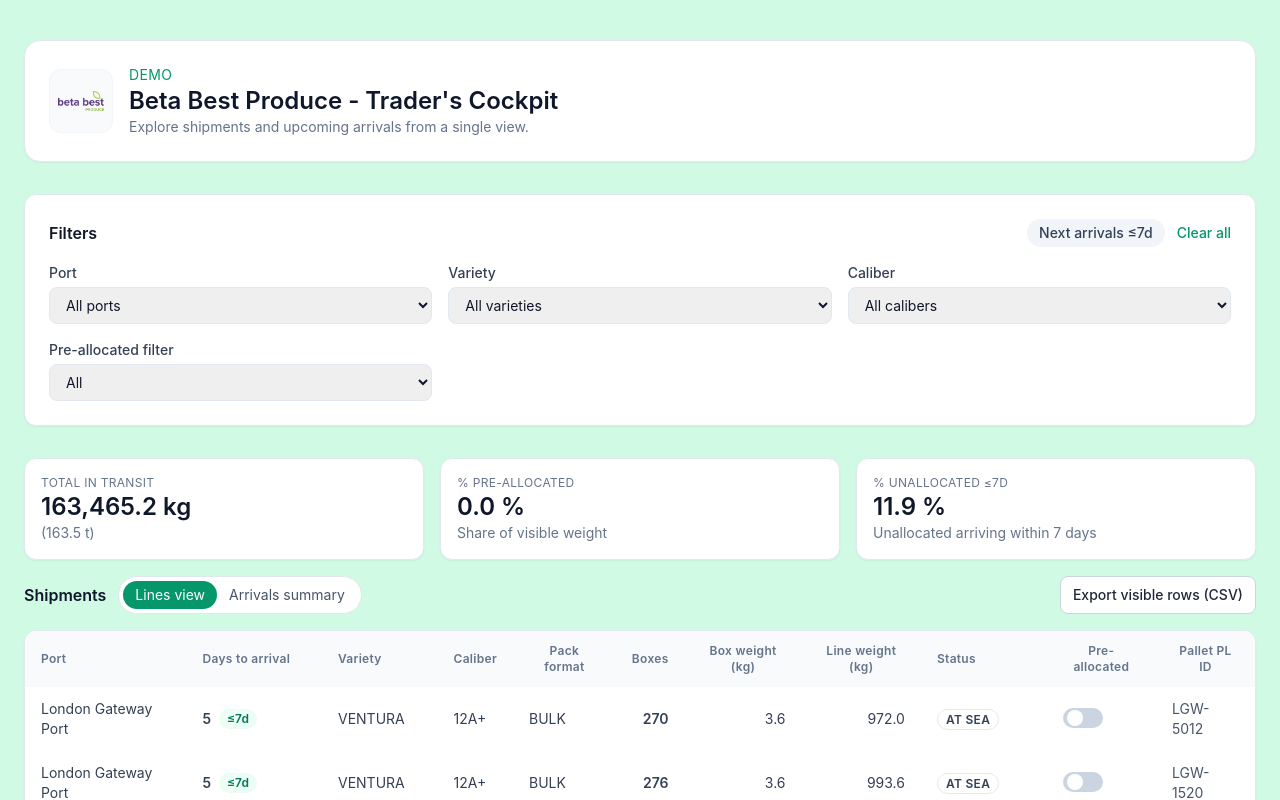
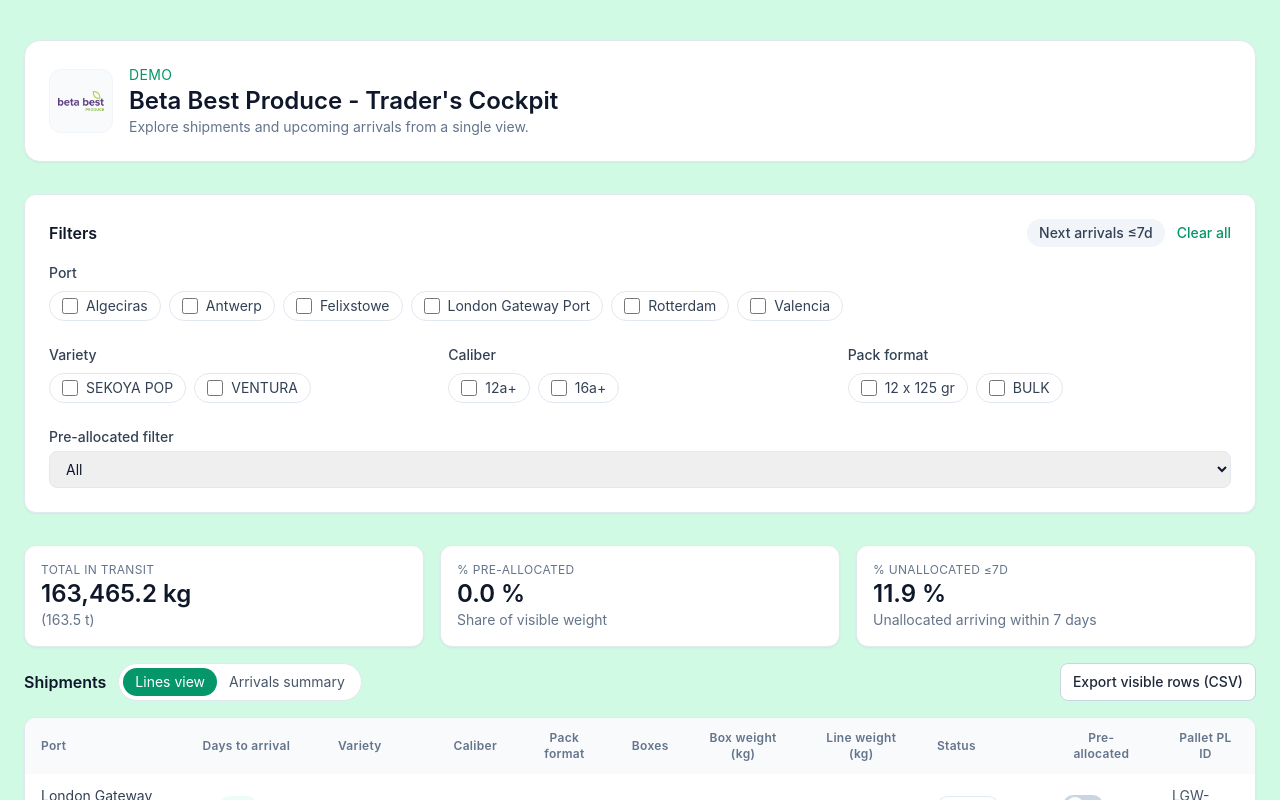
Before and after one commit to cyprienhenry/trader-cockpit, a Next.js app: page / in a window 1280 px wide. Shown: the top 800 px of the page. Built offline with nearby package versions, Linux system fonts and the light colour scheme.

Commit message:
added pack format and caliber filters

```diff
--- a/app/page.tsx
+++ b/app/page.tsx
@@ -47,6 +47,7 @@
 const ALL_PORTS = uniqueValues("port_destination");
 const VARIETIES = uniqueValues("variety");
 const CALIBERS = uniqueValues("caliber_raw");
+const PACK_FORMATS = uniqueValues("pack_format_raw");
 const PREALLOCATED_FILTER_OPTIONS: Array<{
   value: PreAllocatedFilter;
   label: string;
@@ -60,12 +61,18 @@
 type UiFilters = FilterCriteria & { preAllocatedFilter: PreAllocatedFilter };
 
 const INITIAL_FILTERS: UiFilters = {
-  port: "",
-  variety: "",
-  caliber: "",
+  ports: [],
+  varieties: [],
+  calibers: [],
+  packFormats: [],
   nextArrivalsOnly: false,
   preAllocatedFilter: "all",
 };
+
+const toggleValue = (values: string[], value: string) =>
+  values.includes(value)
+    ? values.filter((item) => item !== value)
+    : [...values, value];
 
 type ColumnKey =
   | "port_destination"
@@ -79,6 +86,13 @@
   | "status"
   | "pre_allocated"
   | "pallet_pl_id";
+
+type ArrayFilterKey = "ports" | "varieties" | "calibers";
+type ArrayFilterKey =
+  | "ports"
+  | "varieties"
+  | "calibers"
+  | "packFormats";
 
 interface ColumnDefinition {
   key: ColumnKey;
@@ -341,6 +355,13 @@
     }));
   };
 
+  const handleArrayFilterToggle = (key: ArrayFilterKey, value: string) => {
+    setFilters((prev) => ({
+      ...prev,
+      [key]: toggleValue(prev[key], value),
+    }));
+  };
+
   const handleSort = (column: ColumnKey) => {
     setSort((current) => {
       if (current?.column === column) {
@@ -457,28 +478,33 @@
             </button>
           </div>
         </div>
-        <div className="grid grid-cols-1 gap-4 md:grid-cols-2 lg:grid-cols-3">
-          <SelectControl
+        <div className="grid grid-cols-1 gap-6">
+          <CheckboxGroup
             label="Port"
-            value={filters.port}
-            onChange={(value) => handleFilterChange("port", value)}
             options={portOptions}
-            placeholder="All ports"
+            selected={filters.ports}
+            onToggle={(value) => handleArrayFilterToggle("ports", value)}
           />
-          <SelectControl
-            label="Variety"
-            value={filters.variety}
-            onChange={(value) => handleFilterChange("variety", value)}
-            options={VARIETIES}
-            placeholder="All varieties"
-          />
-          <SelectControl
-            label="Caliber"
-            value={filters.caliber}
-            onChange={(value) => handleFilterChange("caliber", value)}
-            options={CALIBERS}
-            placeholder="All calibers"
-          />
+          <div className="grid grid-cols-1 gap-4 md:grid-cols-2 lg:grid-cols-3">
+            <CheckboxGroup
+              label="Variety"
+              options={VARIETIES}
+              selected={filters.varieties}
+              onToggle={(value) => handleArrayFilterToggle("varieties", value)}
+            />
+            <CheckboxGroup
+              label="Caliber"
+              options={CALIBERS}
+              selected={filters.calibers}
+              onToggle={(value) => handleArrayFilterToggle("calibers", value)}
+            />
+            <CheckboxGroup
+              label="Pack format"
+              options={PACK_FORMATS}
+              selected={filters.packFormats}
+              onToggle={(value) => handleArrayFilterToggle("packFormats", value)}
+            />
+          </div>
           <SelectControl
             label="Pre-allocated filter"
             value={filters.preAllocatedFilter}
@@ -766,6 +792,48 @@
   );
 };
 
+const CheckboxGroup = ({
+  label,
+  options,
+  selected,
+  onToggle,
+}: {
+  label: string;
+  options: string[];
+  selected: string[];
+  onToggle: (value: string) => void;
+}) => (
+  <fieldset className="text-sm text-slate-600">
+    <legend className="mb-2 block font-medium text-slate-700">{label}</legend>
+    <div className="flex flex-wrap gap-2">
+      {options.map((option) => {
+        const checked = selected.includes(option);
+        return (
+          <label
+            key={option}
+            className={`inline-flex cursor-pointer items-center gap-2 rounded-full border px-3 py-1 ${
+              checked
+                ? "border-emerald-600 bg-emerald-50 text-emerald-700"
+                : "border-slate-200 bg-white text-slate-700"
+            }`}
+          >
+            <input
+              type="checkbox"
+              className="h-4 w-4 rounded border-slate-300 text-emerald-600 focus:ring-emerald-500"
+              checked={checked}
+              onChange={() => onToggle(option)}
+            />
+            <span>{option}</span>
+          </label>
+        );
+      })}
+      {!options.length && (
+        <span className="text-xs text-slate-400">No options available.</span>
+      )}
+    </div>
+  </fieldset>
+);
+
 const PreallocatedToggle = ({
   checked,
   onChange,
--- a/lib/filters.ts
+++ b/lib/filters.ts
@@ -3,9 +3,10 @@
 export const FIXED_NOW_ISO = "2025-11-09T00:00:00Z";
 
 export interface FilterCriteria {
-  port: string;
-  variety: string;
-  caliber: string;
+  ports: string[];
+  varieties: string[];
+  calibers: string[];
+  packFormats: string[];
   nextArrivalsOnly: boolean;
 }
 
@@ -18,9 +19,26 @@
   windowEnd.setUTCDate(windowEnd.getUTCDate() + 7);
 
   return items.filter((item) => {
-    if (criteria.port && item.port_destination !== criteria.port) return false;
-    if (criteria.variety && item.variety !== criteria.variety) return false;
-    if (criteria.caliber && item.caliber_raw !== criteria.caliber) return false;
+    if (
+      criteria.ports.length &&
+      !criteria.ports.includes(item.port_destination)
+    )
+      return false;
+    if (
+      criteria.packFormats.length &&
+      !criteria.packFormats.includes(item.pack_format_raw)
+    )
+      return false;
+    if (
+      criteria.varieties.length &&
+      !criteria.varieties.includes(item.variety)
+    )
+      return false;
+    if (
+      criteria.calibers.length &&
+      !criteria.calibers.includes(item.caliber_raw)
+    )
+      return false;
     if (criteria.nextArrivalsOnly) {
       if (!(item.etaDate > now && item.etaDate <= windowEnd)) return false;
     }
```
